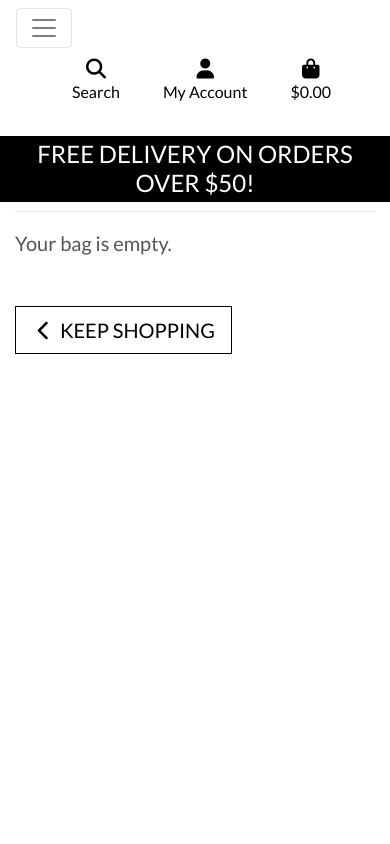
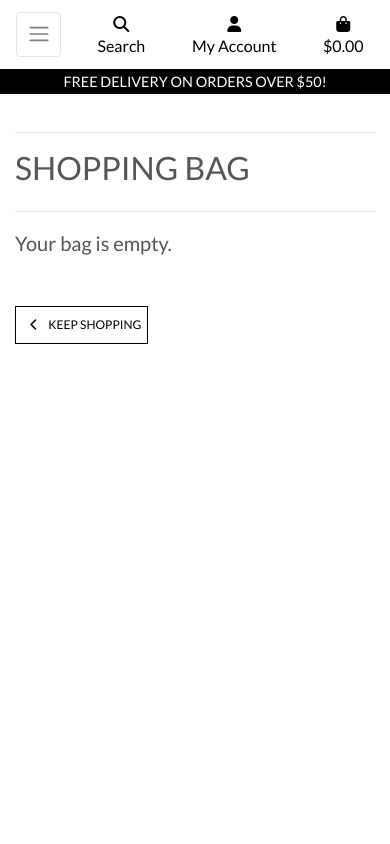
Before and after one commit to Gwidas/boutique_ado_v1, a Django app: page /bag/ in a window 390 px wide. Run offline with Django 3.2, Linux system fonts and the light colour scheme; some libraries are stand-ins or nearby versions.

Commit message:
062 base.css and login/reg refactor

```diff
--- a/static/base.css
+++ b/static/base.css
@@ -290,4 +290,40 @@ input[name='q']::placeholder {
     body {
         height: calc(100vh - 116px);
     }
+
+    .display-4.logo-font.text-black {
+        font-size: 2rem;
+    }
+
+    .nav-link {
+        padding: 0.15rem;
+    }
+
+    .nav-link i.fa-lg {
+        font-size: 1rem;
+    }
+
+    .navbar-toggler {
+        padding: .6rem .6rem;
+        font-size: 1rem;
+    }
+
+    #delivery-banner h4 {
+        font-size: .9rem;
+    }
+
+    .btn.btn-outline-black.rounded-0,
+    .btn.btn-black.rounded-0 {
+        padding: .375rem .375rem;
+    }
+
+    .btn.btn-outline-black.rounded-0.btn-lg,
+    .btn.btn-black.rounded-0.btn-lg {
+        padding: .375rem .375rem;
+        font-size: .75rem;
+    }
+
+    .increment-qty, .decrement-qty {
+        padding: .25rem .5rem !important;
+    }
 }
--- a/templates/includes/main-nav.html
+++ b/templates/includes/main-nav.html
@@ -1,5 +1,10 @@
 <div class="collapse navbar-collapse" id="main-nav">
     <ul class="navbar-nav w-auto mx-auto">
+        <li class="nav-item d-block d-md-none">
+            <a class="logo-font font-weight-bold nav-link text-black mr-5" href="{% url 'home' %}" id="home-link">
+                Home
+            </a>
+        </li>
         <li class="nav-item dropdown">
             <a class="logo-font font-weight-bold nav-link text-black mr-5" href="#" id="all-products-link" data-toggle="dropdown" aria-haspopup="true" aria-expanded="false">
                 All Products
--- a/templates/includes/mobile-top-header.html
+++ b/templates/includes/mobile-top-header.html
@@ -1,4 +1,3 @@
-<ul>
 <li class="list-inline-item">
     <a class="text-black nav-link d-block d-lg-none" href="#" id="mobile-search" data-toggle="dropdown" aria-haspopup="true" aria-expanded="false">
         <div class="text-center">
@@ -33,7 +32,7 @@
             {% if request.user.is_superuser %}
                 <a href="{% url 'add_product' %}" class="dropdown-item">Product Management</a>
             {% endif %}
-              <a href="" class="dropdown-item">My Profile</a>
+            <a href="{% url 'profile' %}" class="dropdown-item">My Profile</a>
             <a href="{% url 'account_logout' %}" class="dropdown-item">Logout</a>
         {% else %}
             <a href="{% url 'account_signup' %}" class="dropdown-item">Register</a>
@@ -55,4 +54,3 @@
         </div>
     </a>
 </li>
-  </ul>
```
Lines whose indentation alone changed are shown as unchanged.
